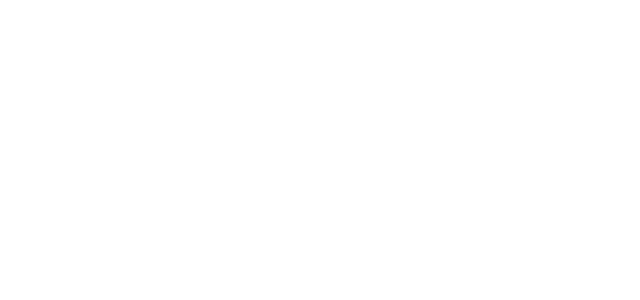
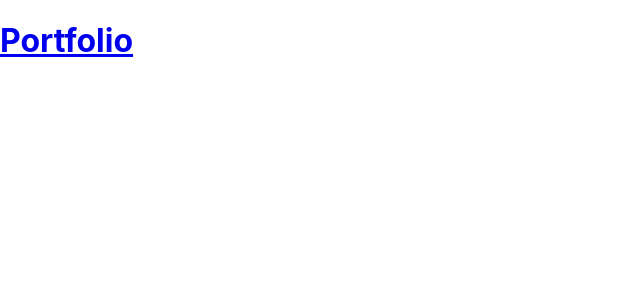
Before and after one commit to jcGrennan/react-portfolio-website, a React (Create React App) app: page / in a window 1280 px wide. Shown: the top 300 px of the page, without its empty margins (0-640 px from the left). Built offline with nearby package versions, Linux system fonts and the light colour scheme.

Commit message:
imported Navbar and rendered

```diff
--- a/src/routes/Home.js
+++ b/src/routes/Home.js
@@ -1,5 +1,9 @@
+import Navbar from "../components/Navbar";
+
 export default function Home() {
     return (
-        <div></div>
+        <div>
+            <Navbar />
+        </div>
     )
 }
```
